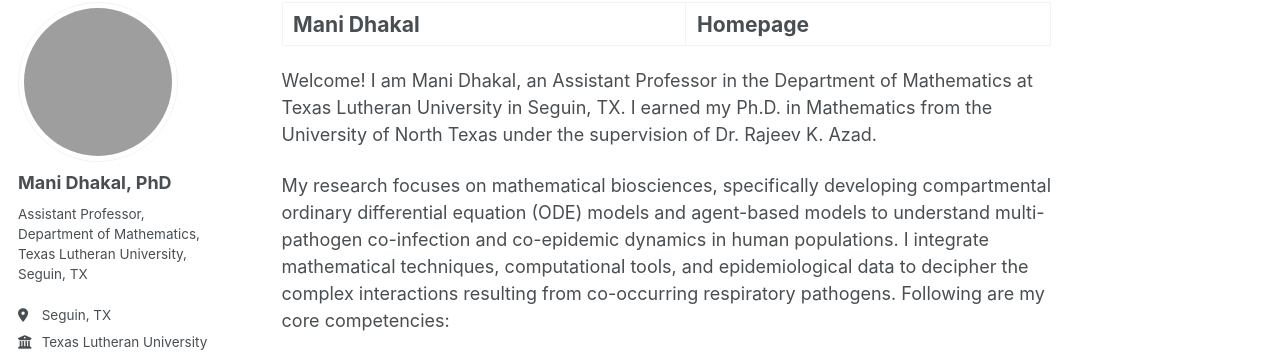
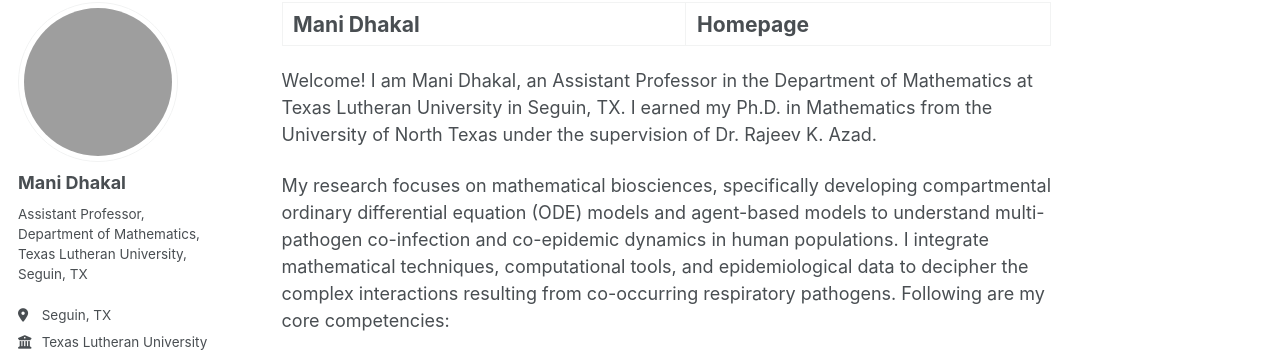
Before and after one commit to ManiDhakal/ManiDhakal.github.io, a Jekyll site: the page built from _pages/about.md, in a window 1280 px wide. Shown: the part 97-458 px from the top of the page. Built offline with Jekyll 4.4.1, drawn with Linux system fonts in a browser that asks for light colours; some web fonts are replaced; a script that is not in the unit is left out.

Commit message:
Update _config.yml

```diff
--- a/_config.yml
+++ b/_config.yml
@@ -24,7 +24,7 @@ repository               : "ManiDhakal/ManiDhakal.github.io"
 author:
   # Biographic information
   avatar           : "PXL_20250527_174302953.jpg"
-  name             : "Mani Dhakal, PhD"
+  name             : "Mani Dhakal"
   pronouns         : # example: "she/her"
   bio              : "Assistant Professor, <br>Department of Mathematics, <br>Texas Lutheran University, <br>Seguin, TX"
   location         : "Seguin, TX"
```
